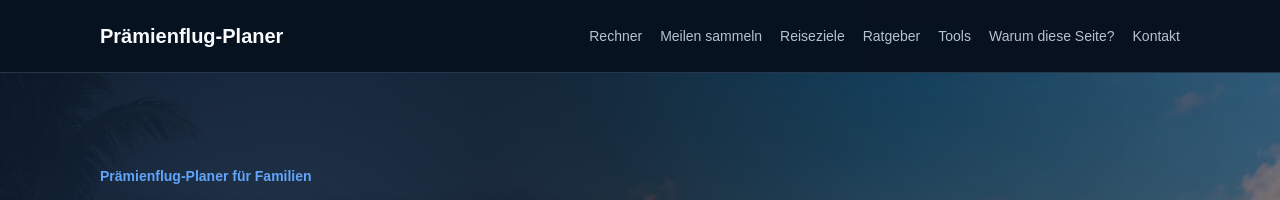
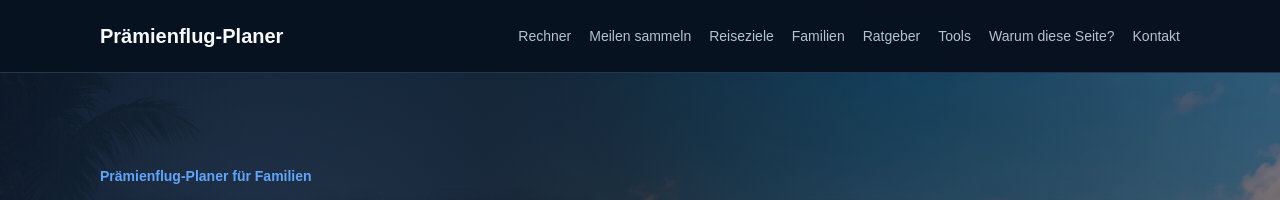
Before and after one commit to Praemienflug-Planer/miles-planer, a Jekyll site: the page built from index.html, in a window 1280 px wide. Shown: the top 200 px of the page. Built offline with Jekyll 4.4.1, drawn with Linux system fonts in a browser that asks for light colours.

Commit message:
Add family dropdown navigation

```diff
--- a/_includes/header.html
+++ b/_includes/header.html
@@ -36,12 +36,22 @@
         </div>
       </div>
       <div class="nav-item has-dropdown">
-        <a class="nav-link" href="/meilen-business-class/"{% if page.url == '/meilen-business-class/' or page.url == '/business-class-familie-meilen/' or page.url == '/business-class-mit-kindern/' or page.url == '/premium-economy-mit-kindern/' or page.url == '/premium-economy-oder-business-class/' or page.url == '/vier-praemienflug-plaetze-finden/' or page.url == '/praemienflug-steuern-gebuehren/' or page.url == '/faq/' %} aria-current="page"{% endif %}>Ratgeber</a>
+        <a class="nav-link" href="/praemienfluege-familie/"{% if page.url == '/praemienfluege-familie/' or page.url == '/miles-and-more-meilenpooling-familie/' or page.url == '/childs-award-flight-kinder-meilen/' or page.url == '/meilen-fuer-familienmitglieder-einloesen/' or page.url == '/business-class-familie-meilen/' or page.url == '/business-class-mit-kindern/' or page.url == '/premium-economy-mit-kindern/' %} aria-current="page"{% endif %}>Familien</a>
         <div class="nav-dropdown">
-          <a href="/meilen-business-class/">Business Class mit Meilen</a>
+          <a href="/praemienfluege-familie/">Prämienflüge für Familien</a>
+          <a href="/meilen-sammeln-familie/">Meilen sammeln als Familie</a>
+          <a href="/miles-and-more-meilenpooling-familie/">Miles &amp; More Meilenpooling</a>
+          <a href="/childs-award-flight-kinder-meilen/">Child’s Award Flight</a>
+          <a href="/meilen-fuer-familienmitglieder-einloesen/">Meilen für Familie einlösen</a>
           <a href="/business-class-familie-meilen/">Business Class als Familie</a>
           <a href="/business-class-mit-kindern/">Business Class mit Kindern</a>
           <a href="/premium-economy-mit-kindern/">Premium Economy mit Kindern</a>
+        </div>
+      </div>
+      <div class="nav-item has-dropdown">
+        <a class="nav-link" href="/meilen-business-class/"{% if page.url == '/meilen-business-class/' or page.url == '/premium-economy-oder-business-class/' or page.url == '/vier-praemienflug-plaetze-finden/' or page.url == '/praemienflug-steuern-gebuehren/' or page.url == '/faq/' %} aria-current="page"{% endif %}>Ratgeber</a>
+        <div class="nav-dropdown">
+          <a href="/meilen-business-class/">Business Class mit Meilen</a>
           <a href="/premium-economy-oder-business-class/">Premium Economy oder Business?</a>
           <a href="/vier-praemienflug-plaetze-finden/">4 Prämienflug-Plätze finden</a>
           <a href="/praemienflug-steuern-gebuehren/">Steuern &amp; Gebühren</a>
```
